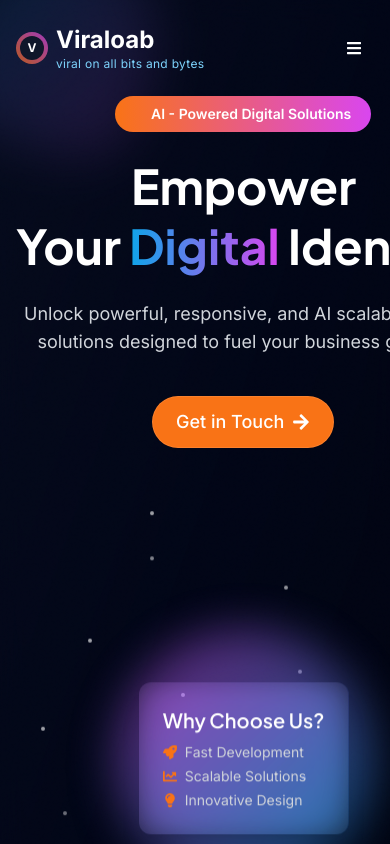
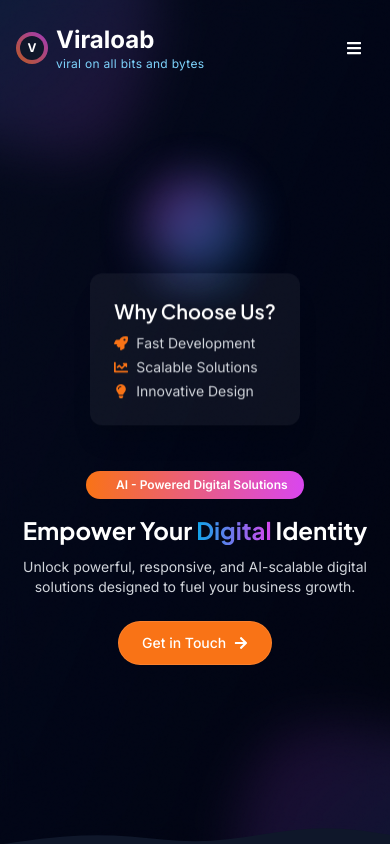
Before and after one commit to viraloab/viraloab, a React (Vite) app in the folder Frontend/: page / in a window 390 px wide. Shown: the top 844 px of the page. Built offline with nearby package versions, Linux system fonts and the light colour scheme.

Commit message:
Hero section fix

```diff
--- a/Frontend/src/components/Hero.jsx
+++ b/Frontend/src/components/Hero.jsx
@@ -1,11 +1,10 @@
-import React, { useEffect, useRef } from "react";
+import React, { useRef } from "react";
 import {
   FaArrowRight,
   FaRocket,
   FaChartLine,
   FaLightbulb,
 } from "react-icons/fa";
-import { throttle } from "../utils/performance";
 
 const Hero = () => {
   const heroRef = useRef(null);
@@ -24,38 +23,36 @@ const Hero = () => {
     >
       {/* Background shapes */}
       <div className="absolute inset-0 overflow-hidden">
-        <div className="morphing-shape w-[50vw] h-[50vw] -top-[10vw] -left-[10vw]"></div>
-        <div className="morphing-shape w-[60vw] h-[60vw] -bottom-[30vw] -right-[20vw] animation-delay-2000 from-secondary-600 to-primary-500"></div>
+        <div className="morphing-shape w-[60vw] h-[60vw] -top-[20vw] -left-[20vw] sm:w-[50vw] sm:h-[50vw]"></div>
+        <div className="morphing-shape w-[70vw] h-[70vw] -bottom-[40vw] -right-[30vw] animation-delay-2000 from-secondary-600 to-primary-500"></div>
         <div className="absolute inset-0 bg-dark-950/70 backdrop-blur-md"></div>
         <div className="noise-pattern"></div>
         <div className="grid-pattern"></div>
       </div>
 
       {/* Hero content */}
-      <div className="container mx-auto px-4 relative z-10 py-24">
-        <div className="grid lg:grid-cols-2 gap-16 items-center">
+      <div className="container mx-auto px-4 relative z-10 py-12 sm:py-20">
+        <div className="flex flex-col-reverse sm:grid sm:grid-cols-2 gap-10 sm:gap-16 items-center">
           {/* Left Section */}
-          <div className="text-center lg:text-left">
-            <span className="inline-flex items-center px-5 py-2 rounded-full text-sm font-semibold bg-gradient-to-r from-accent-500 to-secondary-500 text-white mb-6 animate-fadeIn">
-              <span className="inline-block w-2 h-2 rounded-full bg-white mr-2 animate-ping"></span>
+          <div className="text-center sm:text-left">
+            <span className="inline-flex items-center px-4 py-1.5 rounded-full text-xs sm:text-sm font-semibold bg-gradient-to-r from-accent-500 to-secondary-500 text-white mb-4 animate-fadeIn">
+              <span className="inline-block w-1.5 h-1.5 rounded-full bg-white mr-2 animate-ping"></span>
               AI - Powered Digital Solutions
             </span>
 
-            <h1 className="text-5xl md:text-7xl font-display font-bold text-white leading-tight mb-6 animate-slideInUp">
+            <h1 className="text-2xl sm:text-5xl md:text-6xl font-display font-bold text-white leading-tight mb-3 animate-slideInUp">
               Empower Your
-              <span className="relative mx-2 gradient-text inline">
-                Digital
-              </span>
+              <span className="relative mx-1 gradient-text inline">Digital</span>
               Identity
             </h1>
 
-            <p className="text-lg md:text-xl text-gray-300 max-w-xl mb-10 animate-fadeIn delay-300">
-              Unlock powerful, responsive, and AI scalable digital solutions designed to fuel your business growth.
+            <p className="text-sm sm:text-lg text-gray-300 max-w-md mb-6 animate-fadeIn delay-300 mx-auto sm:mx-0">
+              Unlock powerful, responsive, and AI-scalable digital solutions designed to fuel your business growth.
             </p>
 
-            <div className="flex flex-wrap justify-center lg:justify-start gap-4 animate-fadeIn delay-500">
+            <div className="flex justify-center sm:justify-start animate-fadeIn delay-500">
               <button
-                className="neo-button group text-lg"
+                className="neo-button group text-sm sm:text-lg"
                 onClick={() => {
                   document.getElementById("contact").scrollIntoView({ behavior: "smooth" });
                 }}
@@ -71,10 +68,12 @@ const Hero = () => {
           </div>
 
           {/* Right Section */}
-          <div className="relative w-full h-[500px] lg:h-[600px] mx-auto">
+          <div className="relative w-full h-[250px] sm:h-[500px] lg:h-[600px] mx-auto">
             <div className="absolute w-full h-full flex flex-col justify-center items-center animate-float z-10">
-              <div className="bg-gradient-to-br from-secondary-500 to-primary-500 w-64 h-64 lg:w-80 lg:h-80 rounded-full shadow-2xl blur-xl opacity-30 animate-pulse"></div>
-              <div className="absolute bg-white/5 backdrop-blur-md p-6 rounded-xl shadow-xl text-center max-w-sm">
+              <div className="bg-gradient-to-br from-secondary-500 to-primary-500 w-24 h-24 sm:w-64 sm:h-64 lg:w-80 lg:h-80 rounded-full shadow-2xl blur-xl opacity-30 animate-pulse"></div>
+
+              {/* Feature card only for larger screens */}
+              <div className="sm:absolute sm:block bg-white/5 backdrop-blur-md p-6 rounded-xl shadow-xl text-center max-w-sm">
                 <h3 className="text-white font-semibold text-xl mb-2">Why Choose Us?</h3>
                 <ul className="text-gray-300 text-sm space-y-1">
                   {features.map((f, i) => (
@@ -85,19 +84,6 @@ const Hero = () => {
                 </ul>
               </div>
             </div>
-            {[...Array(10)].map((_, i) => (
-              <div
-                key={i}
-                className="absolute w-1 h-1 bg-white rounded-full"
-                style={{
-                  top: `${Math.random() * 100}%`,
-                  left: `${Math.random() * 100}%`,
-                  opacity: Math.random() * 0.4 + 0.3,
-                  animation: `float ${Math.random() * 2 + 2}s ease-in-out infinite`,
-                  animationDelay: `${Math.random()}s`,
-                }}
-              ></div>
-            ))}
           </div>
         </div>
       </div>
```
